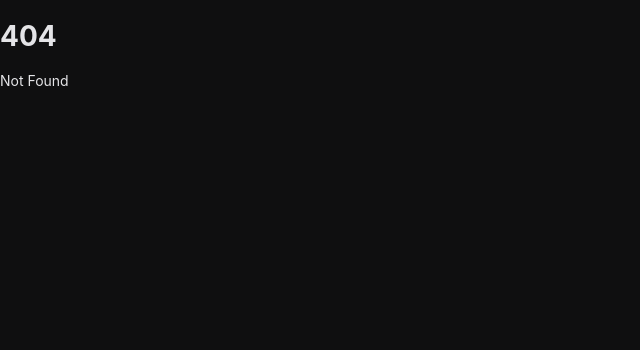
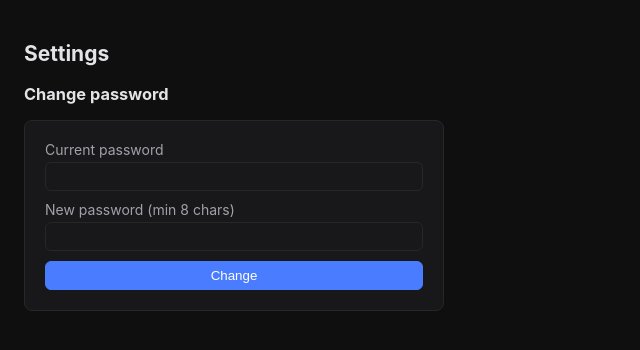
Before and after one commit to NielHeesakkers/frames, a SvelteKit app in the folder web/: page /settings in a window 1280 px wide. Before the commit this address had no page. Shown: the top 350 px of the page, without its empty margins (0-640 px from the left). Built offline with nearby package versions, Linux system fonts and the light colour scheme.

Commit message:
feat(web): settings page with change-password

```diff
--- /dev/null
+++ b/web/src/routes/settings/+page.svelte
@@ -0,0 +1,47 @@
+<!-- web/src/routes/settings/+page.svelte -->
+<script lang="ts">
+  import { api } from '$lib/api';
+  import { me } from '$lib/stores';
+  import { onMount } from 'svelte';
+
+  let oldPw = '';
+  let newPw = '';
+  let msg = '';
+  let error = '';
+
+  async function change() {
+    msg = ''; error = '';
+    try {
+      await api.changePassword(oldPw, newPw);
+      oldPw = ''; newPw = '';
+      msg = 'Password changed';
+    } catch (e: any) {
+      error = e.message ?? 'failed';
+    }
+  }
+
+  onMount(() => { /* me store is hydrated by layout */ });
+</script>
+
+<div class="page">
+  <h2>Settings</h2>
+  {#if $me}<p>Signed in as <strong>{$me.username}</strong>{$me.is_admin ? ' (admin)' : ''}.</p>{/if}
+
+  <h3>Change password</h3>
+  <form on:submit|preventDefault={change} class="card">
+    <label>Current password<input type="password" bind:value={oldPw} /></label>
+    <label>New password (min 8 chars)<input type="password" bind:value={newPw} minlength="8" /></label>
+    <button class="primary">Change</button>
+    {#if msg}<p class="ok">{msg}</p>{/if}
+    {#if error}<p class="err">{error}</p>{/if}
+  </form>
+</div>
+
+<style>
+  .page { padding: 24px; }
+  .card { display: flex; flex-direction: column; gap: 10px; max-width: 420px;
+    background: var(--bg-2); border: 1px solid var(--border); padding: 20px; border-radius: 8px; }
+  label { display: flex; flex-direction: column; gap: 4px; color: var(--fg-dim); }
+  .ok { color: #22c55e; }
+  .err { color: var(--danger); }
+</style>
```
